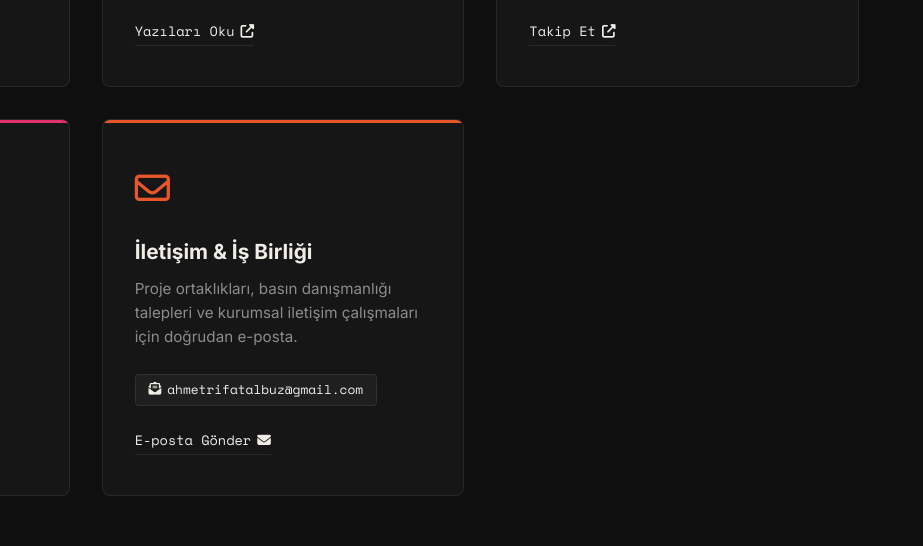
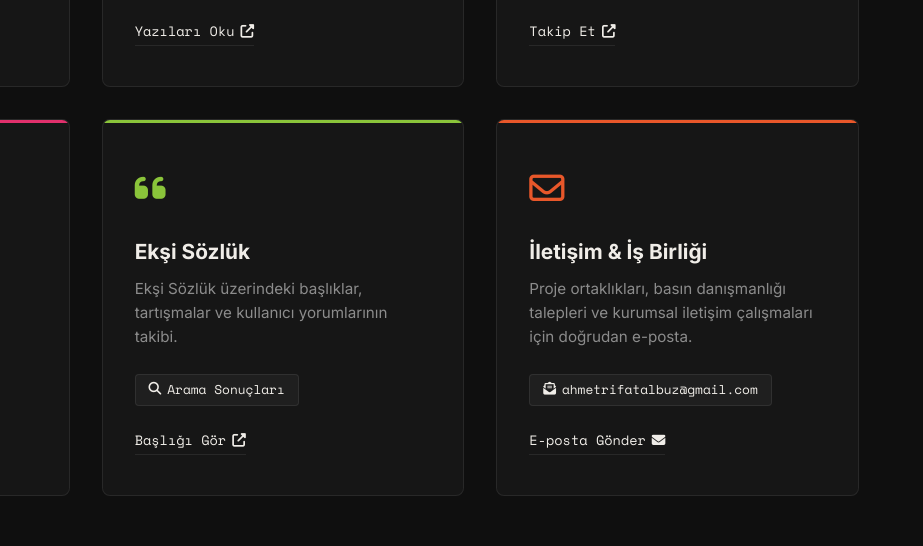
Before and after one commit to quantummatrixcore-lab/ahmetrifatalbuz-com, a plain HTML site: page index.html in a window 1280 px wide. Shown: the part 6129-6675 px from the top of the page, 357-1280 px from the left. Drawn offline with nearby package versions, Linux system fonts and the light colour scheme; a web font is replaced by a local one.

Commit message:
feat: add Eksi Sozluk icon and card to platforms

```diff
--- a/index.html
+++ b/index.html
@@ -639,6 +639,24 @@
                         </a>
                     </div>
 
+                    <!-- Ekşi Sözlük -->
+                    <div class="platform-card eksisozluk">
+                        <div class="platform-icon"><i class="fas fa-quote-left"></i></div>
+                        <h3 class="platform-name">Ekşi Sözlük</h3>
+                        <p class="platform-desc">
+                            <span class="lang-tr">Ekşi Sözlük üzerindeki başlıklar, tartışmalar ve kullanıcı yorumlarının takibi.</span>
+                            <span class="lang-en">Tracking entries, discussions, and user comments on Ekşi Sözlük.</span>
+                        </p>
+                        <div class="platform-stats">
+                            <span class="stat-badge"><i class="fas fa-search"></i> <span class="lang-tr">Arama Sonuçları</span><span class="lang-en">Search Results</span></span>
+                        </div>
+                        <a href="https://eksisozluk.com/basliklar/ara?baslik=ahmet+rıfat+albuz" target="_blank" rel="noopener" class="platform-btn">
+                            <span class="lang-tr">Başlığı Gör</span>
+                            <span class="lang-en">View Topic</span>
+                            <i class="fas fa-external-link-alt"></i>
+                        </a>
+                    </div>
+
                     <!-- Email Contact Card -->
                     <div class="platform-card contact-card">
                         <div class="platform-icon"><i class="far fa-envelope"></i></div>
@@ -719,6 +737,7 @@
                                 <a href="https://www.instagram.com/yeninesil.tv" target="_blank" rel="noopener" aria-label="Instagram"><i class="fab fa-instagram"></i></a>
                                 <a href="https://www.youtube.com/@YeniNesilTV" target="_blank" rel="noopener" aria-label="YouTube"><i class="fab fa-youtube"></i></a>
                                 <a href="https://about.me/ahmetrifatalbuz" target="_blank" rel="noopener" aria-label="About.me"><i class="fas fa-user-circle"></i></a>
+                                <a href="https://eksisozluk.com/basliklar/ara?baslik=ahmet+rıfat+albuz" target="_blank" rel="noopener" aria-label="Ekşi Sözlük"><i class="fas fa-quote-left"></i></a>
                                 <a href="https://yeninesil.tv" target="_blank" rel="noopener" aria-label="Web"><i class="fas fa-globe"></i></a>
                             </div>
                         </div>
--- a/style.css
+++ b/style.css
@@ -774,6 +774,9 @@
 .platform-card.kanal3-columnist::before {
     background-color: #FF6F00; /* Kanal 3 TV Orange */
 }
+.platform-card.eksisozluk::before {
+    background-color: #8ac43a; /* Ekşi Sözlük Green */
+}
 .platform-card.contact-card::before {
     background-color: var(--color-accent);
 }
@@ -799,6 +802,9 @@
 }
 .kanal3-columnist .platform-icon {
     color: #FF6F00;
+}
+.eksisozluk .platform-icon {
+    color: #8ac43a;
 }
 .yntv-web .platform-icon {
     color: var(--color-secondary);
```
